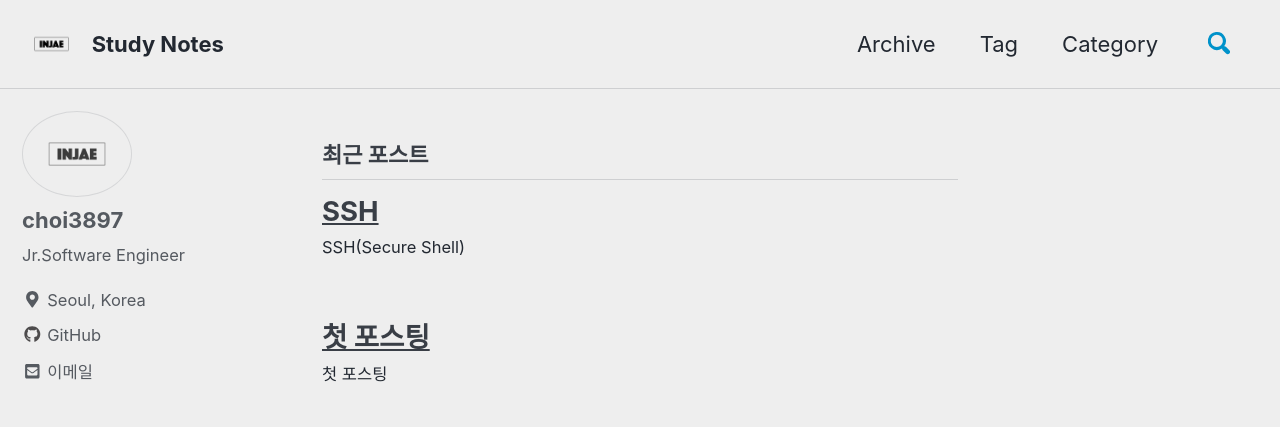
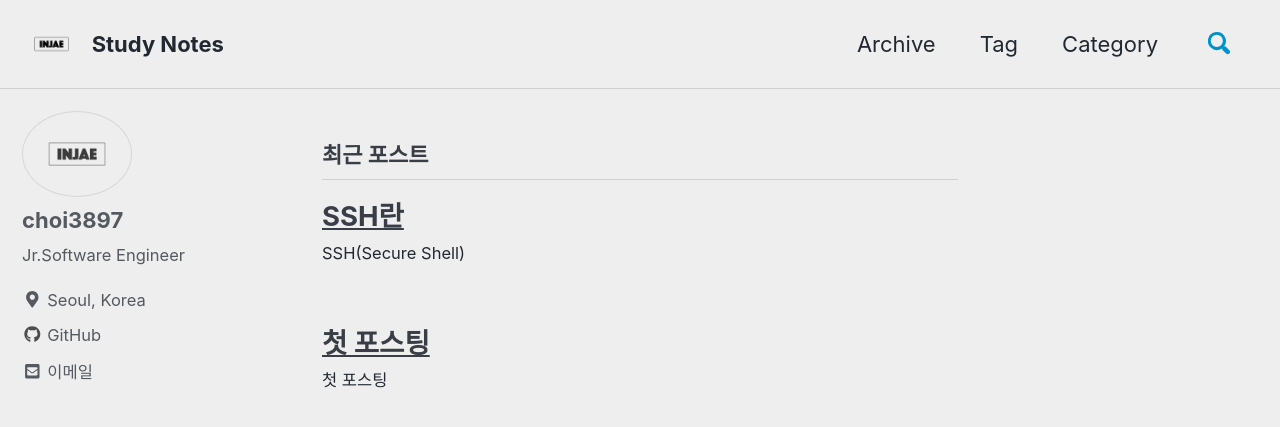
Before and after one commit to choi3897/choi3897.github.io, a Jekyll site: the page built from index.html, in a window 1280 px wide and 900 px high. Shown: the top 427 px of the window. Built offline with Jekyll 4.4.1, drawn with Linux system fonts in a browser that asks for light colours; cached includes are drawn as plain includes; nearby versions of some CDN libraries; the list of posts is cut into pages by our own code.

Commit message:
Update 2019-01-25-ssh.md

```diff
--- a/_posts/2019-01-25-ssh.md
+++ b/_posts/2019-01-25-ssh.md
@@ -1,8 +1,12 @@
 ---
-title: "SSH"
+title: "SSH란"
 date: 2019-01-25 17:12:00 -0900
-categories: basic, protocol
-tags: protocol, SSH
+categories:
+  - protocol
+  - basic
+tags:
+  - SSH
+  - Protocol
 ---
 
 # SSH(Secure Shell)
```
